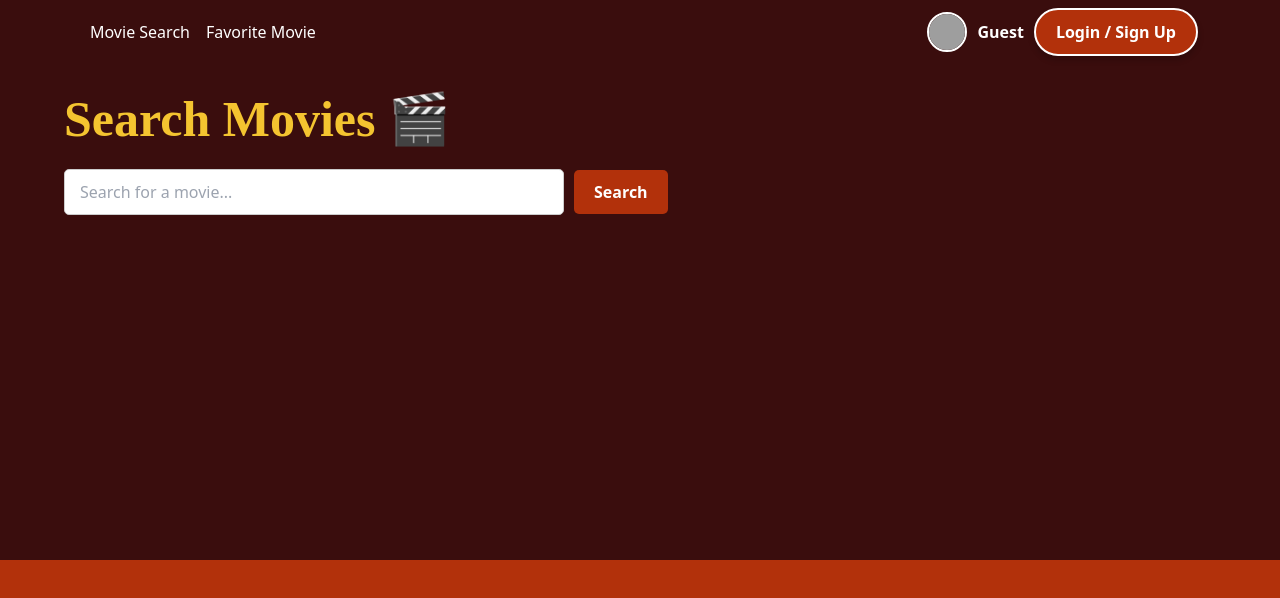
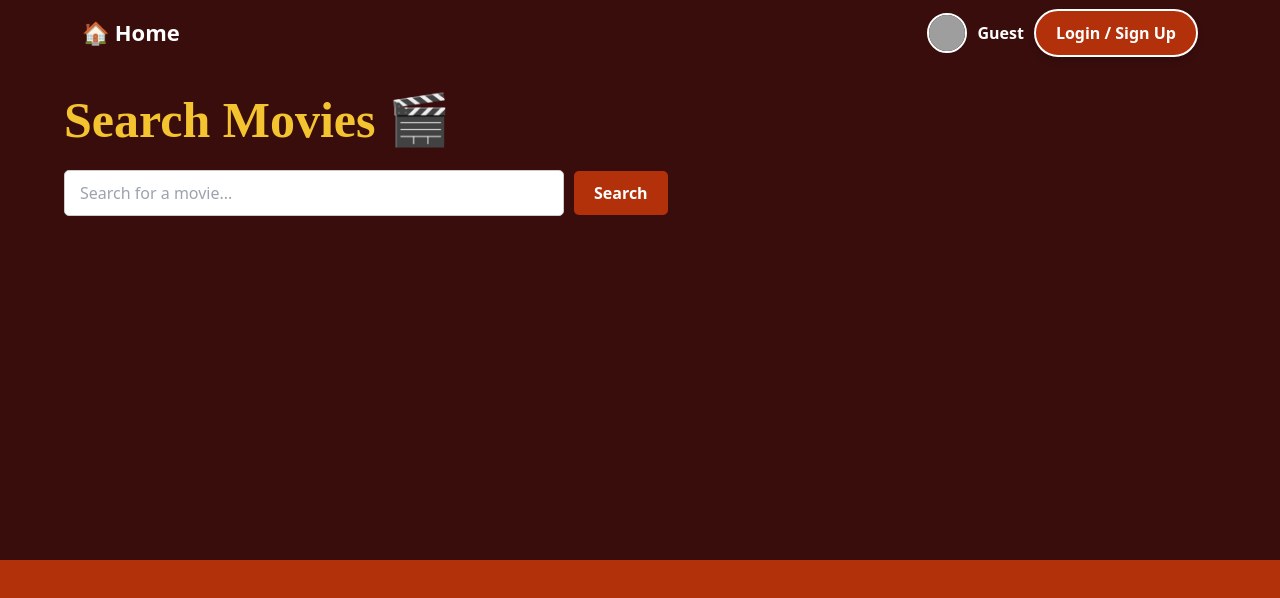
Before and after one commit to skishra/movie-match, a React (Create React App) app in the folder frontend/: page / in a window 1280 px wide. Shown: the top 598 px of the page. Built offline with nearby package versions, Linux system fonts and the light colour scheme; no server answers; grey boxes are pictures that could not be loaded; a web font is replaced by a local one.

Commit message:
Yannie - Updated Navbar - 04/24 5PM

```diff
--- a/frontend/src/components/navbar.js
+++ b/frontend/src/components/navbar.js
@@ -31,12 +31,23 @@ export default function Navbar() {
   return (
     <ReactNavbar bg="#3a0d0d" variant="dark">
       <Container>
-        <Nav className="me-auto">
-          <Nav.Link as={Link} to="/MovieSearch" style={{ color: "white" }}>
-            Movie Search
-          </Nav.Link>
-          <Nav.Link as={Link} to="/favoriteMovie" style={{ color: "white" }}>
-            Favorite Movie
+        <Nav className="ms-0">
+          <Nav.Link
+            as={Link}
+            to="/MovieSearch"
+            style={{
+              color: "white",
+              fontWeight: "bold",
+              fontSize: "22px",
+              display: "flex",
+              alignItems: "center",
+              gap: "6px",
+              textDecoration: "none",
+              paddingLeft: "0px",
+              marginLeft: "0px",
+            }}
+          >
+            🏠 Home
           </Nav.Link>
         </Nav>
 
```
